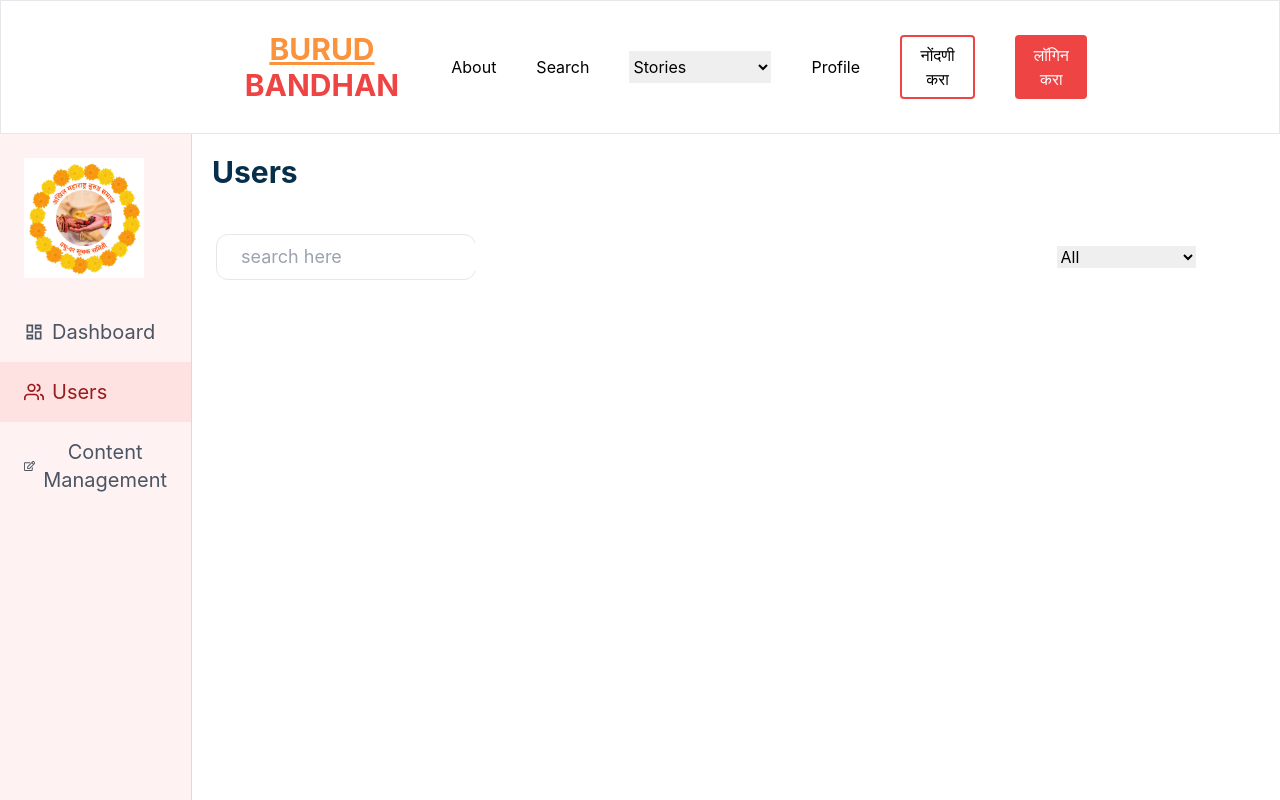
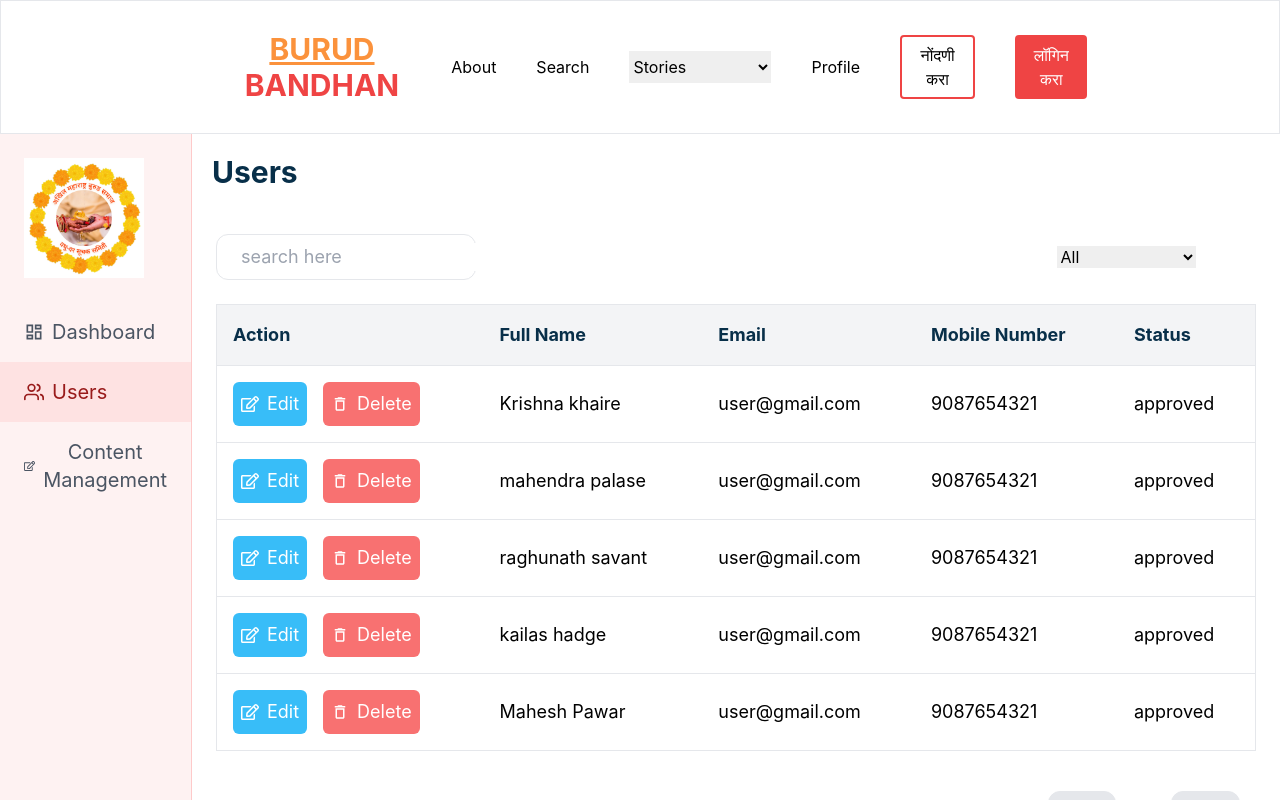
Before and after one commit to Increditex-Software-Solutions-Pvt-Ltd/new_BurudBandhan, a React (Create React App) app in the folder frontend/: page /admin in a window 1280 px wide. Both pictures are taken after a click on the element "Users". Shown: the top 800 px of the page. Built offline with nearby package versions, Linux system fonts and the light colour scheme.

Commit message:
modified users page

```diff
--- a/frontend/src/Components/Admin/Users.jsx
+++ b/frontend/src/Components/Admin/Users.jsx
@@ -1,8 +1,19 @@
-import React from 'react'
+import React, { useState } from 'react'
 import Heading from './Heading';
 import { MdOutlineSearch } from "react-icons/md";
+import UsersTable from './UsersTable';
 
 const Users = () => {
+  const [page, setPage] = useState(1);
+
+    const handleNextPage = ()=>{
+        setPage(prev=>prev+1);
+    };
+
+    const handlePrevPage = ()=>{
+        setPage(prev=>prev-1);
+    };
+
   return (
     <div>
       <Heading innerText="Users" />
@@ -26,6 +37,16 @@
             </div>
 
         </div>
+
+        {/* users table */}
+        <UsersTable />
+
+        {/* pagination */}
+        <div className='m-6 p-4 flex justify-end items-center gap-2 '>
+            <button className='border bg-gray-200 hover:bg-gray-300 rounded-xl py-2 px-4' onClick={handlePrevPage}>Prev</button>
+            <button className='font-bold py-2 px-4'>{page}</button>
+            <button className='border bg-gray-200 hover:bg-gray-300 rounded-xl py-2 px-4' onClick={handleNextPage}>Next</button>
+        </div>
     </div>
   )
 }
--- /dev/null
+++ b/frontend/src/Components/Admin/UsersTable.jsx
@@ -0,0 +1,63 @@
+import React from 'react';
+import { FaRegEdit } from "react-icons/fa";
+import { MdDeleteOutline } from "react-icons/md";
+
+
+const users = [
+    {fullName:"Krishna khaire", email:"user@gmail.com", mobile:"9087654321", status:"approved", image: "", position:"Sachiv"},
+    {fullName:"mahendra palase", email:"user@gmail.com", mobile:"9087654321", status:"approved", image: "", position:"Voice President"},
+    {fullName:"raghunath savant", email:"user@gmail.com", mobile:"9087654321", status:"approved", image: "", position:"Sachiv"},
+    {fullName:"kailas hadge", email:"user@gmail.com", mobile:"9087654321", status:"approved", image: "", position:"President"},
+    {fullName:"Mahesh Pawar", email:"user@gmail.com", mobile:"9087654321", status:"approved", image: "", position:"Sachiv"},
+]
+
+const UsersTable = () => {
+  return (
+    <div className='m-6'>
+        <table className='border text-left text-lg w-[100%]'>
+            <thead>
+                <tr className='border-b text-sky-950 bg-gray-100'>
+                    <th className='p-4'>Action</th>
+                    <th className='p-4'>Full Name</th>
+                    <th className='p-4'>Email</th>
+                    <th className='p-4'>Mobile Number</th>
+                    <th className='p-4'>Status</th>
+                </tr>
+            </thead>
+            <tbody>
+                {/* all users will see here */}
+                {
+                    users.map((user, index)=>(
+                        <tr className='border-b' key={index}>
+                            <td className='p-4 flex items-center gap-4'>
+                                <div className='w-fit flex items-center gap-2
+                                 text-white bg-sky-400 hover:bg-sky-500 p-2 rounded-md
+                                    cursor-pointer' >
+                                    <FaRegEdit />
+                                    <p>Edit</p>
+                                </div>
+                                <div
+                                className=' w-fit flex items-center gap-2
+                                text-white bg-red-400 hover:bg-red-500 p-2 rounded-md
+                                cursor-pointer'
+                                >
+                                    <MdDeleteOutline />
+                                    <p>Delete</p>
+                                </div>
+                            </td>
+
+                            <td className='p-4'>{user.fullName}</td>
+                            <td className='p-4'>{user.email}</td>
+                            <td className='p-4'>{user.mobile}</td>
+                            <td className='p-4'>{user.status}</td>
+                        </tr>
+                    ))
+                }
+            </tbody>
+        </table>
+    </div>
+
+  )
+}
+
+export default UsersTable;
```
